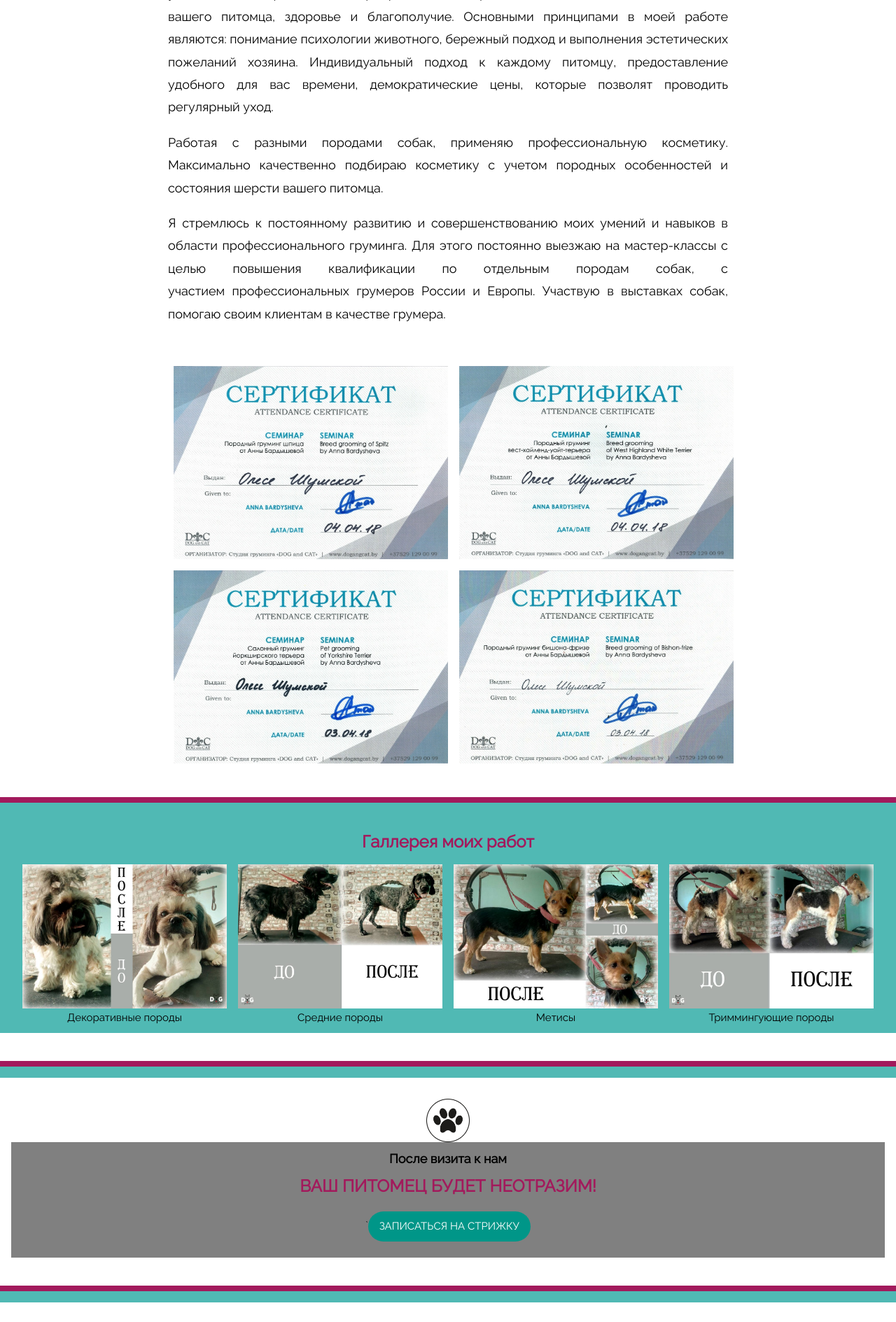
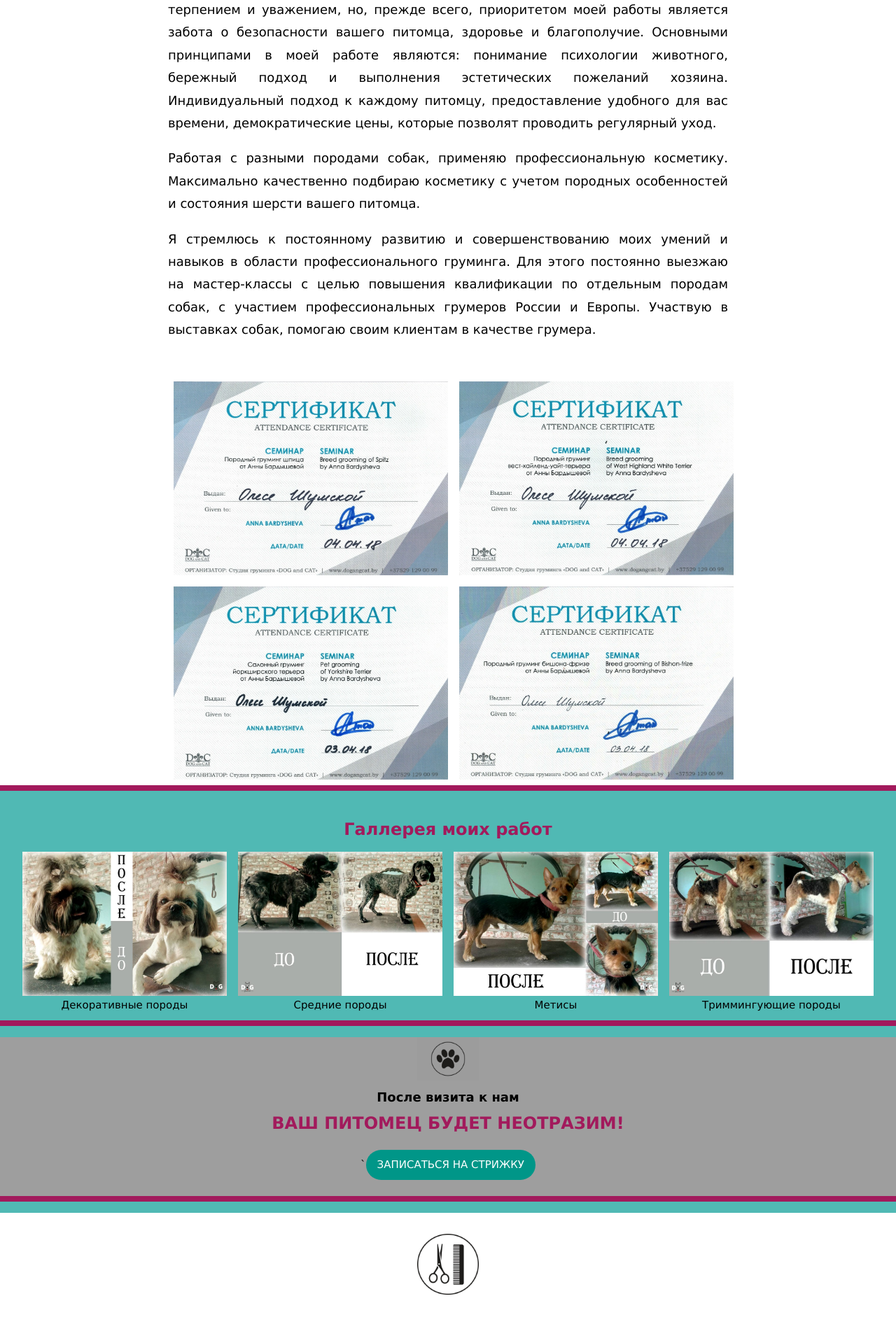
Before and after one commit to WNRumford/olesya, a Flask app: page / in a window 1280 px wide. Shown: the part 4179-6068 px from the top of the page at 70% size. Run offline with Flask 2, Linux system fonts and the light colour scheme; some libraries are stand-ins or nearby versions.

Commit message:
Залил несколько блоков фоном

```diff
--- a/static/css/style.css
+++ b/static/css/style.css
@@ -1,5 +1,5 @@
-body,h1,h2,h3,h4,h5,h6 {
-	font-family: "Raleway", sans-serif;
+body,h1,h2,h3,h4,h5,h6,p {
+	font-family: 'Geneva', Arial, Helvetica, sans-serif;
 }
 
 body, html {
@@ -46,7 +46,7 @@ body, html {
 }
 
 .otbivka {
-	width: 5%;
+	width: 7%;
 }
 
 .block {
@@ -134,8 +134,8 @@ body, html {
 
 .outbd {
 	border-bottom: 16px solid #50b9b4;
-	margin-top: 40px;
-	margin-bottom: 0px;
+	/*margin-top: 0px;*/
+	/*margin-bottom: 0px;*/
 }
 
 .insidebd {
--- a/templates/index.html
+++ b/templates/index.html
@@ -14,9 +14,9 @@
 <body>
 
 	<header class="w3-container header w3-cell-row w3-border-bottom">
-		<div class="w3-container w3-cell w3-mobile w3-center" style="">
-			<img src="static/images/logo1.jpg" alt="Logo" class="w3-left" style="width:35%; margin: 5px;">
-			<p class="w3-text-white w3-xxlarge w3-center"><b>Адрес: г.Бобруйск Пр-т Строителей 60, к.3 кв 129
+		<div class="w3-container w3-cell w3-mobile w3-center">
+			<img src="static/images/logo1.jpg" alt="Logo" class="w3-left" style="width:40%; margin: 5px;">
+			<p class="w3-text-white w3-xlarge w3-center"><b>Адрес: г.Бобруйск Пр-т Строителей 60, к.3 кв 129
 			Ежедневно 9:00 - 20:00</b></p>
 		</div>
 
@@ -134,37 +134,7 @@
 	    <img src="static/images/sert4.jpg" style="width:100%; margin:8px;"
 	    	class="w3-hover-shadow">
 	  </div>
-
 	</div>
-
-<!-- modal -->
-	<!--<div id="sert1" class="w3-modal" onclick="this.style.display='none'">-->
-	<!--	<span class="w3-button w3-hover-blue w3-xlarge w3-display-topright">&times;</span>-->
-	<!--	<div class="w3-modal-content w3-animate-zoom">-->
- <!--     		<img src="static/images/sert1.jpg" style="width:80%">-->
- <!--   	</div>-->
-	<!--</div>-->
-
-	<!--<div id="sert2" class="w3-modal" onclick="this.style.display='none'">-->
-	<!--	<span class="w3-button w3-hover-blue w3-xlarge w3-display-topright">&times;</span>-->
-	<!--	<div class="w3-modal-content w3-animate-zoom">-->
- <!--     		<img src="static/images/sert2.jpg" style="width:80%">-->
- <!--  		</div>-->
-	<!--</div>-->
-
-	<!--<div id="sert3" class="w3-modal" onclick="this.style.display='none'">-->
-	<!--	<span class="w3-button w3-hover-blue w3-xlarge w3-display-topright">&times;</span>-->
-	<!--	<div class="w3-modal-content w3-animate-zoom">-->
- <!--     		<img src="static/images/sert3.jpg" style="width:80%">-->
- <!--   	</div>-->
-	<!--</div>-->
-
-	<!--<div id="sert4" class="w3-modal" onclick="this.style.display='none'">-->
-	<!--	<span class="w3-button w3-hover-blue w3-xlarge w3-display-topright">&times;</span>-->
-	<!--	<div class="w3-modal-content w3-animate-zoom">-->
- <!--     		<img src="static/images/sert4.jpg" style="width:80%">-->
- <!--   	</div>-->
-	<!--</div>-->
 </div>
 
 	<!-- end about -->
@@ -176,7 +146,7 @@
 	<!--Gallery-->
 	<div class="w3-container w3-padding w3-center" style="background-color:#50b9b4">
 		 <h3 style="color:#a21a5c"><b>Галлерея моих работ</b></h3>
-		<div class="w3-row-padding">
+		<div class="w3-row-padding" style="background-color:#50b9b4">
 
 			<!-- decor -->
 			<div class="w3-col s3">
@@ -201,7 +171,6 @@
 				<img src="static/images/trim1.jpg" name="trimm" alt="decor" style="width:100%;cursor:pointer" onclick="openModalTrim();currentDivTrim(1)" class="w3-image w3-hover-shadow">
 				<label for="trimm">Триммингующие породы</label>
 			</div>
-
 		</div>
 	</div>
 
@@ -315,15 +284,12 @@
 		<div class="insidebd"></div>
 	</div>
 	<!--Серый -->
-	<div class="w3-container w3-center" style="margin-top: 30px;">
+	<div class="w3-container w3-center w3-grey">
 		<img src="static/images/otbivka.jpg" alt="otbivka" class="otbivka w3-image">
-		<div class="w3-padding" style="background-color:grey">
+		<div class="w3-padding">
 			<b class="w3-large">После визита к нам</b> <br><span class="w3-xlarge txt"><strong>ВАШ ПИТОМЕЦ БУДЕТ НЕОТРАЗИМ!</strong></span>
 			<p>`<button class="w3-button w3-teal w3-round-xxlarge">ЗАПИСАТЬСЯ НА СТРИЖКУ</button></p>
 		</div>
-
-
-
 	</div>
 
 	<div class="outbd">
@@ -393,18 +359,13 @@
 	<div class="outbd">
 		<div class="insidebd"></div>
 	</div>
-	<div class="w3-container w3-center block" style="margin-top: 30px;">
+	<div class="w3-container w3-center" style="background-color: #a21a5c;">
 		<img src="static/images/otbivka3.jpg" class="otbivka w3-image">
-		<div class="w3-panel" style="color: #a21a5c;"><b class="w3-xlarge">ЦЕНЫ НА УСЛУГИ</b></div>
-	</div>
-
-
-	<div class="w3-container w3-responsive">
-
-	</div>
+		<div class="w3-panel" style="color: white;"><b class="w3-xlarge">ЦЕНЫ НА УСЛУГИ</b></div>
+	<!--</div>-->
 
 	<p class="w3-padding w3-center"><button onclick="showPrice('price')" class="w3-button w3-xlarge w3-round-large w3-ripple w3-teal">Узнать цены</button></p>
-
+	</div>
 <!-- Таблица с ценами на породы -->
 <!-- Декоративаные -->
 <!-- класс price для аккардиона -->
@@ -718,13 +679,13 @@
 	<div class="outbd">
 		<div class="insidebd"></div>
 	</div>
-	<div class="w3-container w3-center" style="margin-top: 30px;">
+	<div class="w3-container w3-center w3-grey">
 			<img src="static/images/vopros.jpg" alt="otbivka" class="otbivka w3-image">
 	</div>
 
 	<!-- FAQ -->
 	<!--серый-->
-	<div class="w3-container w3-center w3-mobile w3-responsive">
+	<div class="w3-container w3-center w3-mobile w3-responsive w3-grey">
 		<div class="w3-panel" style="color: #a21a5c;"><b class="w3-xlarge">ЧАСТО ЗАДАВАЕМЫЕ ВОПРОСЫ</b></div>
 
 		<div onclick="faq('qone')" class="w3-button w3-border w3-block w3-left-align w3-light-grey "><i class="material-icons w3-margin-right">live_help</i><b class="faq w3-large">Сколько длится стрижка? Я успею съездить по делам?</b></div>
```
Also changed, not shown: static/images/kosmetica.jpg, static/images/krest.jpg, static/images/otbivka.jpg, static/images/otbivka3.jpg, static/images/prof.jpg, static/images/tools.jpg, static/images/vopros.jpg.
